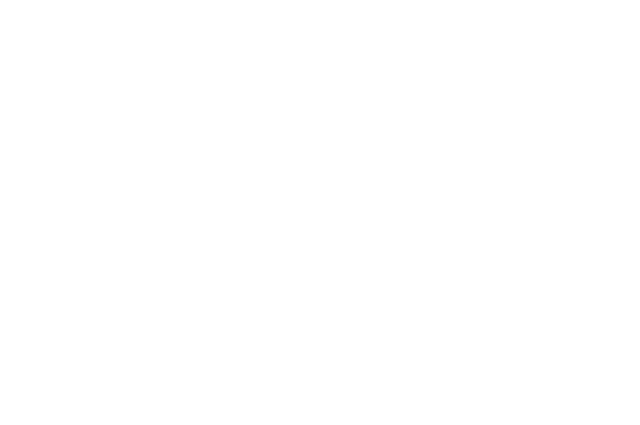
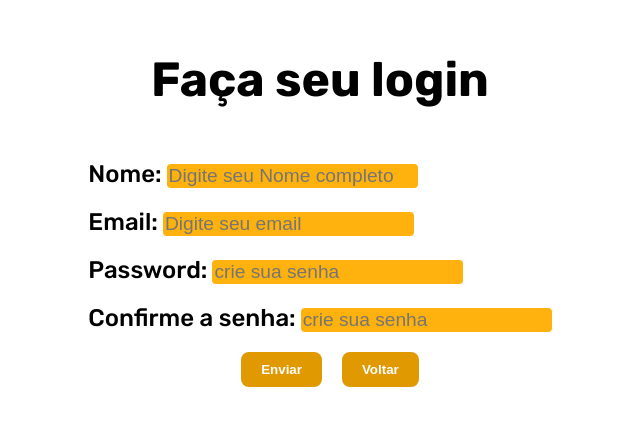
Before and after one commit to Alexandre-Konrath/My-Login-Front-end, a React (Create React App) app: page /log_in in a window 1280 px wide. Before the commit this address had no page. Shown: the part 205-630 px from the top of the page, without its empty margins (320-960 px from the left). Built offline with nearby package versions, Linux system fonts and the light colour scheme.

Commit message:
adding the route and the log_in page

```diff
--- a/src/AppRoutes.jsx
+++ b/src/AppRoutes.jsx
@@ -9,6 +9,7 @@
 
 import LoginPage from "./components/LoginPage";
 import HomePage from "./components/HomePage";
+import Log_in from "./components/LoginPage/Login"
 
 import { AuthProvider, AuthContext } from "./contexts/auth";
 
@@ -35,6 +36,7 @@
     <AuthProvider>
         <Routes>
           <Route exact path="/login" element={<LoginPage />}/>
+          <Route exact path="/log_in" element={<Log_in />}/>
           <Route exact path="/" element={<Private><HomePage /></Private>}/>
         </Routes>
       </AuthProvider>
--- /dev/null
+++ b/src/components/LoginPage/Login/index.js
@@ -0,0 +1,101 @@
+import React, { useState, useContext  } from "react";
+import { NavLink } from 'react-router-dom'
+
+import { AuthContext } from "../../../contexts/auth";
+import api from "../../../services/api";
+import './style.css'
+
+export default function Login() {
+
+  const { log_in } = useContext(AuthContext)
+
+  const [name, setName] = useState("");
+  const [email, setEmail] = useState("");
+  const [password, setPassword] = useState("");
+  const [confirmPassword, setConfirmPassword] = useState("")
+
+  async function handleLog_in(e) {
+    e.preventDefault();
+    try {
+      if (password !== confirmPassword) {
+        alert("As senhas não coincidem. Por favor, digite a mesma senha nos dois campos.");
+        return;
+      }
+
+      const response = await api.post("/users", {
+        name,
+        email,
+        password_hash: password,
+      })
+      await log_in(name, email, password)
+      alert("conta criada com sucesso.fm")
+
+    } catch (error) {
+      console.log('email já cadastrado')
+      alert("Este email, ja existe no nosso banco de dados")
+    }
+  }
+
+  return (
+    <div id="login" className="container">
+      <h1>Faça seu login</h1>
+      <form  onSubmit={handleLog_in}>
+      <div className="field">
+          <label>Nome:</label>
+          <input
+            type="name"
+            id="name"
+            value={name}
+            placeholder="Digite seu Nome completo"
+            onChange={(e) => setName(e.target.value)}
+            required
+          />
+        </div>
+
+        <div className="field">
+          <label>Email:</label>
+          <input
+            type="email"
+            id="email"
+            value={email}
+            placeholder="Digite seu email"
+            onChange={(e) => setEmail(e.target.value)}
+            required
+          />
+        </div>
+
+        <div className="field">
+          <label>Password:</label>
+          <input
+            type="password"
+            id="password"
+            value={password}
+            placeholder="crie sua senha"
+            onChange={(e) => setPassword(e.target.value)}
+            required
+          />
+        </div>
+
+        <div className="field">
+          <label>Confirme a senha:</label>
+          <input
+            type="password"
+            id="password"
+            value={confirmPassword}
+            placeholder="crie sua senha"
+            onChange={(e) => setConfirmPassword(e.target.value)}
+            required
+          />
+        </div>
+
+        <div className="btn-action">
+          <button type="submit">Enviar</button>
+
+          <button>
+            <NavLink to='/login'>Voltar</NavLink>
+          </button>
+        </div>
+      </form>
+    </div>
+  );
+}
--- /dev/null
+++ b/src/components/LoginPage/Login/style.css
@@ -0,0 +1,48 @@
+.container {
+  width: 100%;
+  height: 100vh;
+
+  display: flex;
+  flex-direction: column;
+  justify-content: center;
+  align-items: center;
+}
+
+.container h1 {
+  font-size: 3rem;
+}
+
+.field {
+  margin: 20px;
+  font-size: 1.5rem;
+  font-weight: 500;
+}
+.field input {
+  outline: none;
+  border: none;
+  font-size: 1.2rem;
+  border-radius: 4px;
+  margin-left: 5px;
+
+  background-color: rgb(255, 178, 13);
+}
+
+.btn-action {
+  display: flex;
+  justify-content: center;
+  align-items: center;
+}
+.btn-action button {
+  cursor: pointer;
+  padding: 10px 20px;
+  margin-left: 20px;
+  border-radius: 8px;
+  border: none;
+  background-color: rgb(224, 153, 0);
+  color: #fff;
+  font-weight: 900;
+}
+.btn-action button a {
+  text-decoration: none;
+  color: #fff;
+}
```
